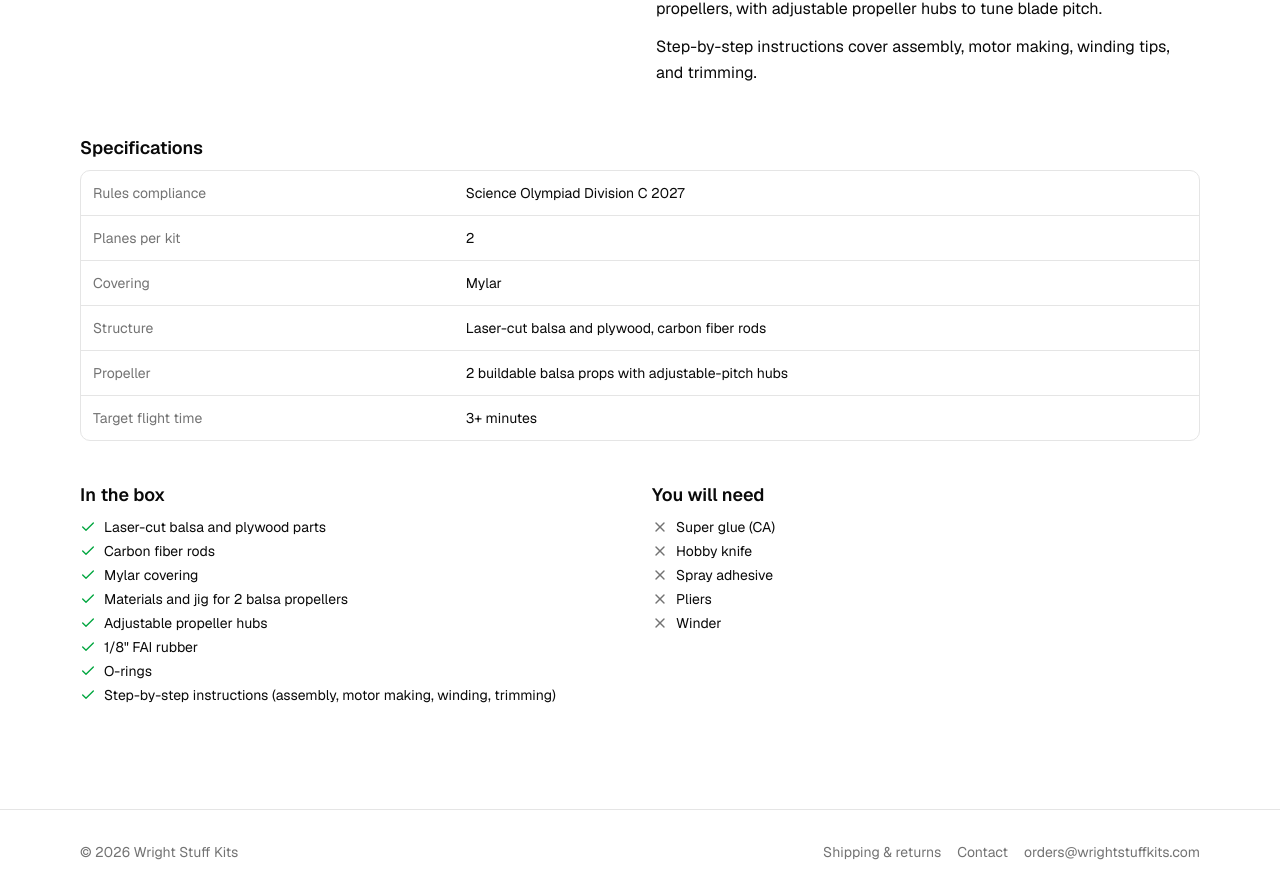
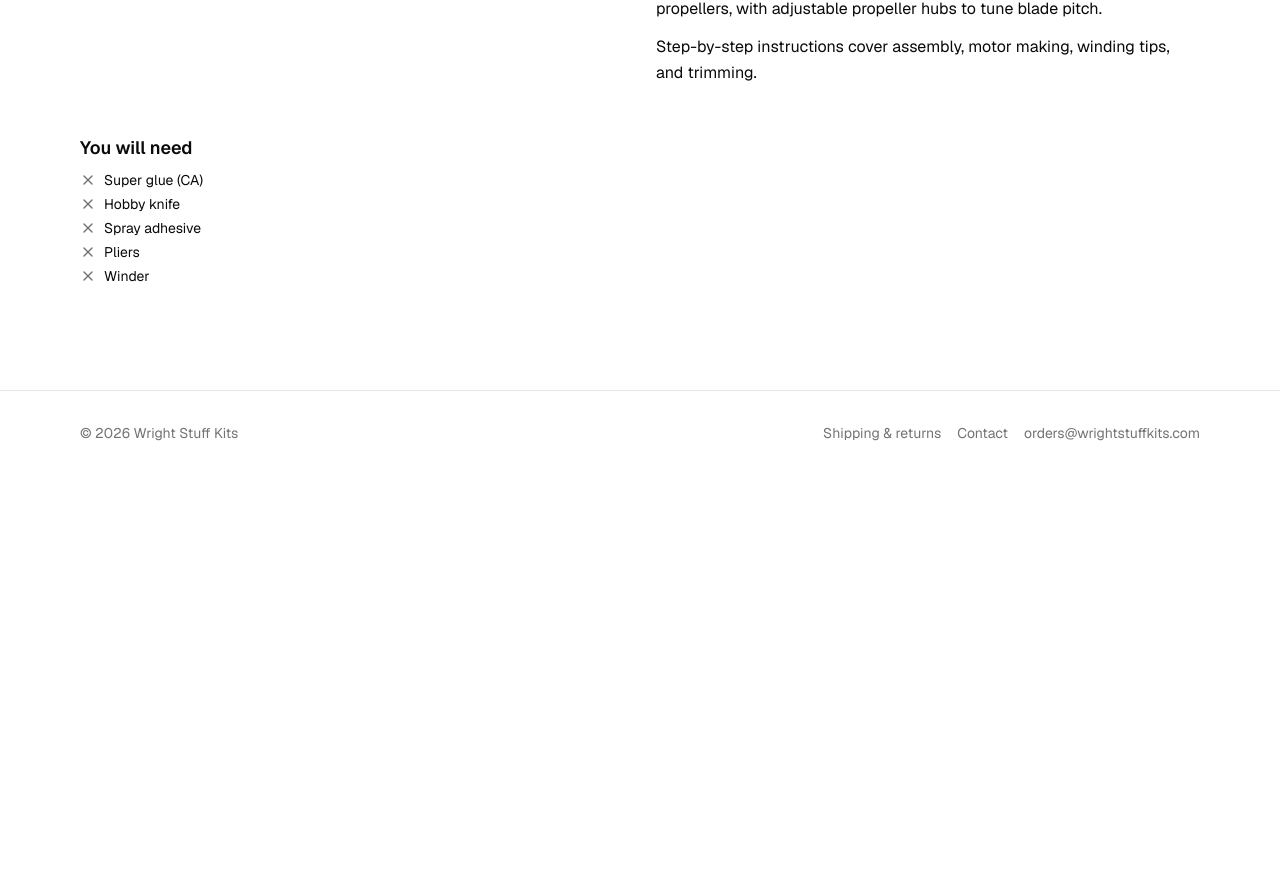
Before and after one commit to sergkor/wrightstuffkits, a Next.js app: page /products/advanced-kit/ in a window 1280 px wide. Shown: the part 633-1527 px from the top of the page. After the commit the page ends 1108 px from the top, so only its background shows below. Built offline with nearby package versions, Linux system fonts and the light colour scheme; no server answers.

Commit message:
Product page: remove Specifications and In-the-box sections
Co-Authored-By: Claude Opus 5.5 <noreply@anthropic.com>

```diff
--- a/src/app/products/[slug]/page.tsx
+++ b/src/app/products/[slug]/page.tsx
@@ -3,9 +3,8 @@ import { notFound } from 'next/navigation';
 import { Description } from '@/components/product/Description';
 import { Downloads } from '@/components/product/Downloads';
 import { Gallery } from '@/components/product/Gallery';
-import { IncludedList } from '@/components/product/IncludedList';
+import { NeededList } from '@/components/product/NeededList';
 import { PurchasePanel } from '@/components/product/PurchasePanel';
-import { SpecTable } from '@/components/product/SpecTable';
 import { site } from '@/content/site';
 import { getProduct, minPriceCents, products } from '@/lib/catalog';
 
@@ -63,8 +62,7 @@ export default async function ProductPage({ params }: { params: Promise<{ slug:
         </div>
       </div>
       <div className="mt-12 space-y-10">
-        <SpecTable specs={product.specs} />
-        <IncludedList included={product.included} notIncluded={product.notIncluded} />
+        <NeededList items={product.notIncluded} />
         <Downloads downloads={product.downloads} />
       </div>
     </main>
--- a/src/components/product/IncludedList.tsx
+++ /dev/null
@@ -1,29 +0,0 @@
-import { Check, X } from 'lucide-react';
-
-export function IncludedList({ included, notIncluded }: { included: string[]; notIncluded: string[] }) {
-  if (included.length === 0 && notIncluded.length === 0) return null;
-  return (
-    <section className="grid gap-6 md:grid-cols-2">
-      {included.length > 0 && (
-        <div>
-          <h2 className="mb-2 text-lg font-semibold">In the box</h2>
-          <ul className="space-y-1 text-sm">
-            {included.map((s) => (
-              <li key={s} className="flex gap-2"><Check className="mt-0.5 size-4 shrink-0 text-green-600" />{s}</li>
-            ))}
-          </ul>
-        </div>
-      )}
-      {notIncluded.length > 0 && (
-        <div>
-          <h2 className="mb-2 text-lg font-semibold">You will need</h2>
-          <ul className="space-y-1 text-sm">
-            {notIncluded.map((s) => (
-              <li key={s} className="flex gap-2"><X className="mt-0.5 size-4 shrink-0 text-muted-foreground" />{s}</li>
-            ))}
-          </ul>
-        </div>
-      )}
-    </section>
-  );
-}
--- /dev/null
+++ b/src/components/product/NeededList.tsx
@@ -0,0 +1,15 @@
+import { X } from 'lucide-react';
+
+export function NeededList({ items }: { items: string[] }) {
+  if (items.length === 0) return null;
+  return (
+    <section>
+      <h2 className="mb-2 text-lg font-semibold">You will need</h2>
+      <ul className="space-y-1 text-sm">
+        {items.map((s) => (
+          <li key={s} className="flex gap-2"><X className="mt-0.5 size-4 shrink-0 text-muted-foreground" />{s}</li>
+        ))}
+      </ul>
+    </section>
+  );
+}
--- a/src/components/product/SpecTable.tsx
+++ /dev/null
@@ -1,17 +0,0 @@
-export function SpecTable({ specs }: { specs: Record<string, string> }) {
-  const rows = Object.entries(specs);
-  if (rows.length === 0) return null;
-  return (
-    <section>
-      <h2 className="mb-2 text-lg font-semibold">Specifications</h2>
-      <dl className="divide-y rounded-lg border text-sm">
-        {rows.map(([k, v]) => (
-          <div key={k} className="grid grid-cols-[1fr_2fr] gap-3 p-3">
-            <dt className="text-muted-foreground">{k}</dt>
-            <dd>{v}</dd>
-          </div>
-        ))}
-      </dl>
-    </section>
-  );
-}
--- a/src/content/products/advanced-kit.ts
+++ b/src/content/products/advanced-kit.ts
@@ -18,24 +18,6 @@ Step-by-step instructions cover assembly, motor making, winding tips, and trimmi
     { src: '/images/products/advanced-kit/3.jpg', alt: 'Advanced Kit wing and stabilizer detail' },
     { src: '/images/products/advanced-kit/4.jpg', alt: 'Advanced Kit front view with balsa propeller' },
   ],
-  specs: {
-    'Rules compliance': 'Science Olympiad Division C 2027',
-    'Planes per kit': '2',
-    Covering: 'Mylar',
-    Structure: 'Laser-cut balsa and plywood, carbon fiber rods',
-    Propeller: '2 buildable balsa props with adjustable-pitch hubs',
-    'Target flight time': '3+ minutes',
-  },
-  included: [
-    'Laser-cut balsa and plywood parts',
-    'Carbon fiber rods',
-    'Mylar covering',
-    'Materials and jig for 2 balsa propellers',
-    'Adjustable propeller hubs',
-    '1/8" FAI rubber',
-    'O-rings',
-    'Step-by-step instructions (assembly, motor making, winding, trimming)',
-  ],
   notIncluded: ['Super glue (CA)', 'Hobby knife', 'Spray adhesive', 'Pliers', 'Winder'],
   variants: [{ sku: 'ADV-KIT', label: 'Default', priceCents: 7599 }],
   tags: ['science olympiad', 'division c', 'mylar', 'carbon', 'advanced'],
--- a/src/content/products/beginner-kit.ts
+++ b/src/content/products/beginner-kit.ts
@@ -16,22 +16,6 @@ Step-by-step instructions cover assembly, motor making, winding tips, and trimmi
     { src: '/images/products/beginner-kit/1.jpg', alt: 'Beginner Kit built plane, top view' },
     { src: '/images/products/beginner-kit/2.jpg', alt: 'Beginner Kit built plane with Ikara propeller' },
   ],
-  specs: {
-    'Rules compliance': 'Science Olympiad Division C 2027',
-    'Planes per kit': '2',
-    Covering: 'Tissue',
-    Structure: 'Laser-cut balsa and plywood',
-    Propeller: 'Ikara 24 cm (1 included)',
-    'Approx. weight': '9.5 g',
-  },
-  included: [
-    'Laser-cut balsa and plywood parts',
-    'Tissue covering',
-    'Ikara 24 cm propeller',
-    '1/8" FAI rubber',
-    'O-rings',
-    'Step-by-step instructions (assembly, motor making, winding, trimming)',
-  ],
   notIncluded: ['Super glue (CA)', 'Hobby knife', 'Spray adhesive', 'Pliers', 'Winder'],
   variants: [{ sku: 'BEG-KIT', label: 'Default', priceCents: 4999 }],
   tags: ['science olympiad', 'division c', 'tissue', 'beginner', 'ikara'],
--- a/src/content/products/custom-propeller.ts
+++ b/src/content/products/custom-propeller.ts
@@ -11,8 +11,6 @@ Comes with adjustable propeller hubs, a 4 x 2 inch cardboard tube for wet-formin
 
 After ordering, email your design in any format (DXF preferred; an image works if you also give a size).`,
   images: [{ src: '/images/products/custom-propeller/1.jpg', alt: 'Laser-cut balsa propeller example' }],
-  specs: { Material: '1/32" balsa', Hub: 'Adjustable pitch', 'Forming tube': '4 x 2 inch cardboard' },
-  included: ['Laser-cut blades for each set', 'Adjustable propeller hubs', 'Cardboard forming tube'],
   notIncluded: ['Super glue (CA)'],
   optionLabel: 'Number of sets',
   variants: [
--- a/src/content/products/intermediate-kit.ts
+++ b/src/content/products/intermediate-kit.ts
@@ -17,23 +17,6 @@ Step-by-step instructions cover assembly, motor making, winding tips, and trimmi
     { src: '/images/products/intermediate-kit/2.jpg', alt: 'Intermediate Kit built plane, angled view' },
     { src: '/images/products/intermediate-kit/3.jpg', alt: 'Intermediate Kit with balsa propeller and fin' },
   ],
-  specs: {
-    'Rules compliance': 'Science Olympiad Division C 2027',
-    'Planes per kit': '2',
-    Covering: 'Mylar',
-    Structure: 'Laser-cut balsa, carbon fiber rods',
-    Propeller: '2 buildable balsa props with adjustable-pitch hubs',
-  },
-  included: [
-    'Laser-cut balsa parts',
-    'Carbon fiber rods',
-    'Mylar covering',
-    'Materials and jig for 2 balsa propellers',
-    'Adjustable propeller hubs',
-    '1/8" FAI rubber',
-    'O-rings',
-    'Step-by-step instructions (assembly, motor making, winding, trimming)',
-  ],
   notIncluded: ['Super glue (CA)', 'Hobby knife', 'Spray adhesive', 'Pliers', 'Winder'],
   variants: [{ sku: 'INT-KIT', label: 'Default', priceCents: 7599 }],
   tags: ['science olympiad', 'division c', 'mylar', 'carbon', 'intermediate'],
--- a/src/content/products/propeller-kit.ts
+++ b/src/content/products/propeller-kit.ts
@@ -7,8 +7,6 @@ export const propellerKit: ProductInput = {
   summary: 'Materials and jig to build 2 balsa propellers with adjustable-pitch hubs.',
   description: `Includes materials and a jig to build 2 balsa wood propellers for Science Olympiad models using 1/32" balsa. Optimized design made for maximum flight time. Includes a hub with an adjustable pitch angle.`,
   images: [{ src: '/images/products/propeller-kit/1.jpg', alt: 'Finished balsa propeller with adjustable hub' }],
-  specs: { 'Props per kit': '2', Material: '1/32" balsa', Hub: 'Adjustable pitch' },
-  included: ['1/32" balsa blade blanks for 2 propellers', 'Forming jig', 'Adjustable-pitch hub'],
   notIncluded: ['Super glue (CA)', 'Hobby knife'],
   variants: [{ sku: 'PROP-KIT', label: 'Default', priceCents: 699 }],
   tags: ['propeller', 'balsa', 'hub'],
--- a/src/lib/catalog/schema.ts
+++ b/src/lib/catalog/schema.ts
@@ -22,8 +22,6 @@ export const ProductSchema = z.object({
   summary: z.string().min(1).max(200),
   description: z.string().min(1),
   images: z.array(z.object({ src: z.string().startsWith('/'), alt: z.string().min(1) })).min(1),
-  specs: z.record(z.string(), z.string()).default({}),
-  included: z.array(z.string()).default([]),
   notIncluded: z.array(z.string()).default([]),
   downloads: z.array(z.object({ label: z.string().min(1), href: z.string().startsWith('/') })).default([]),
   variants: z.array(VariantSchema).min(1),
```
Also changed, not shown: 1 other file (tests, documents, lock files or other folders).
